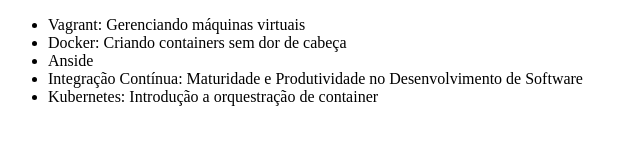
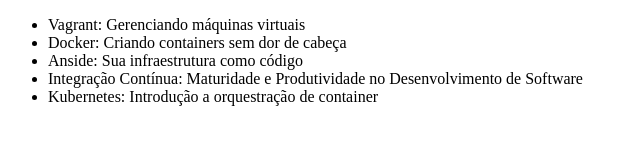
Before and after one commit to altamiroabrantes/alura-git, a plain HTML site: page index.html in a window 1280 px wide. Shown: the whole page, without its empty margins (0-640 px from the left). Drawn offline with Linux system fonts and the light colour scheme.

Commit message:
Alterando nome do curso de Ansible

```diff
--- a/index.html
+++ b/index.html
@@ -8,7 +8,7 @@
     <ul>
         <li>Vagrant: Gerenciando máquinas virtuais</li>
         <li>Docker: Criando containers sem dor de cabeça</li>
-        <li>Anside</li>
+        <li>Anside: Sua infraestrutura como código</li>
         <li>Integração Contínua: Maturidade e Produtividade no Desenvolvimento de Software</li>
         <li>Kubernetes: Introdução a orquestração de container</li>
     </ul>
```
